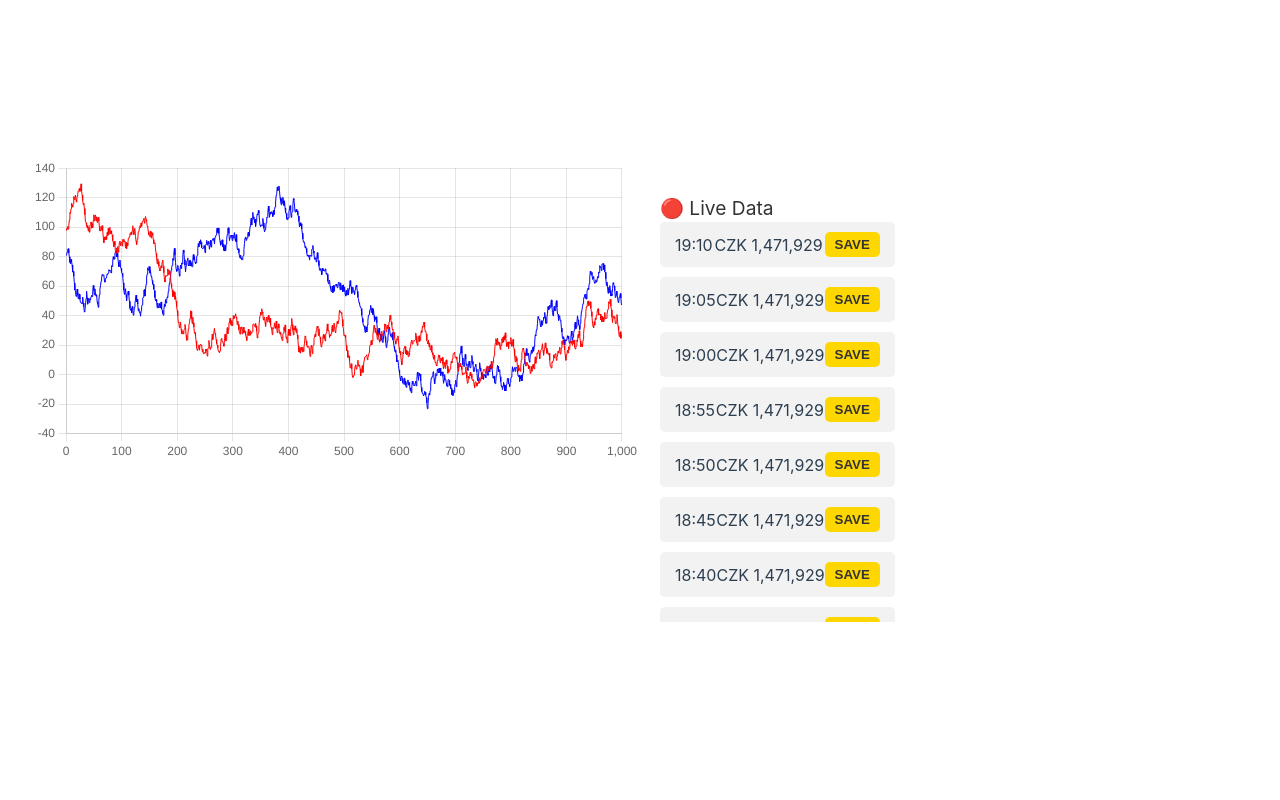
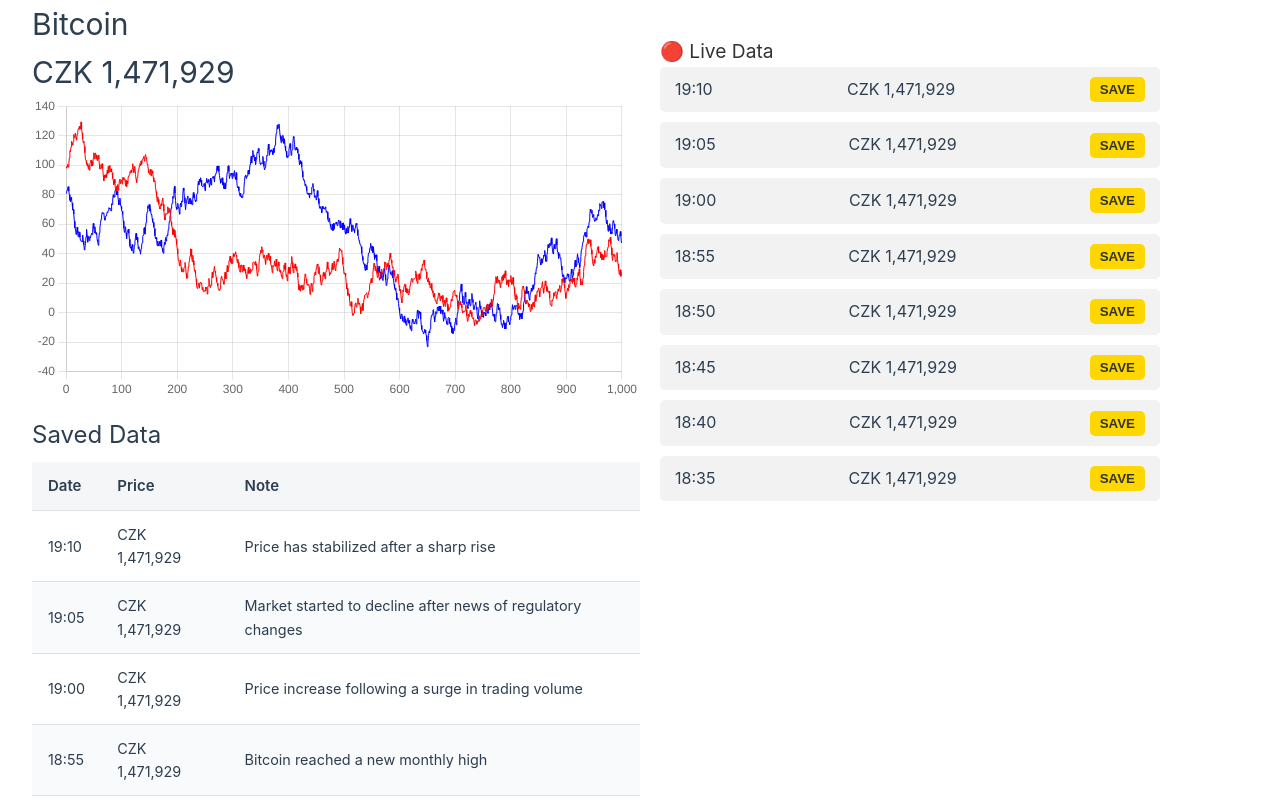
Before and after one commit to danilt2000/MedorPracticalTest, a Vue app in the folder client/medorpracticaltest.vue.client/: page / in a window 1280 px wide. Shown: the top 800 px of the page. Built offline with nearby package versions, Linux system fonts and the light colour scheme.

Commit message:
Adjust client elements vue grid

```diff
--- a/client/medorpracticaltest.vue.client/src/App.vue
+++ b/client/medorpracticaltest.vue.client/src/App.vue
@@ -3,30 +3,19 @@
 import TheWelcome from "./components/TheWelcome.vue";
 import LiveData from "./components/LiveData.vue";
 import Chart from "./components/Chart.vue";
+import SavedData from "./components/SavedData.vue";
 </script>
 
 <template>
   <main>
+
+    <h1>Bitcoin</h1>
+    <h1>CZK 1,471,929</h1>
     <Chart/>
-
+  <SavedData />
     <!-- <TheWelcome /> -->
   </main>
-  <header>
-    <LiveData />
-
-    <!-- <img
-    alt="Vue logo"
-    class="logo"
-    src="./assets/logo.svg"
-    width="125"
-    height="125"
-    /> -->
-
-    <div class="wrapper">
-      <!-- <HelloWorld msg="You did it!" /> -->
-
-    </div>
-  </header>
+  <LiveData />
 
 
 </template>
--- a/client/medorpracticaltest.vue.client/src/components/Chart.vue
+++ b/client/medorpracticaltest.vue.client/src/components/Chart.vue
@@ -99,8 +99,5 @@
   </script>
 
   <style scoped>
-  canvas {
-    max-width: 100%;
-    height: 400px;
-  }
+
   </style>
--- a/client/medorpracticaltest.vue.client/src/components/LiveData.vue
+++ b/client/medorpracticaltest.vue.client/src/components/LiveData.vue
@@ -66,8 +66,8 @@
   display: flex;
   flex-direction: column;
   gap: 10px;
-  max-height: 400px;
   overflow-y: auto;
+  max-height: 800px;
 }
 
 .data-row {
--- /dev/null
+++ b/client/medorpracticaltest.vue.client/src/components/SavedData.vue
@@ -0,0 +1,77 @@
+<template>
+    <div class="saved-data">
+      <h2>Saved Data</h2>
+      <table>
+        <thead>
+          <tr>
+            <th>Date</th>
+            <th>Price</th>
+            <th>Note</th>
+          </tr>
+        </thead>
+        <tbody>
+          <tr v-for="(item, index) in data" :key="index">
+            <td>{{ item.date }}</td>
+            <td>{{ item.price }}</td>
+            <td>{{ item.note }}</td>
+          </tr>
+        </tbody>
+      </table>
+    </div>
+  </template>
+
+  <script setup>
+  import { ref } from 'vue';
+
+  const data = ref([
+    { date: '19:10', price: 'CZK 1,471,929', note: 'Price has stabilized after a sharp rise' },
+    { date: '19:05', price: 'CZK 1,471,929', note: 'Market started to decline after news of regulatory changes' },
+    { date: '19:00', price: 'CZK 1,471,929', note: 'Price increase following a surge in trading volume' },
+    { date: '18:55', price: 'CZK 1,471,929', note: 'Bitcoin reached a new monthly high' },
+    { date: '18:50', price: 'CZK 1,471,929', note: 'Sharp decline due to mass sell-off' },
+    { date: '18:45', price: 'CZK 1,471,929', note: 'Correction after a strong rally' },
+    { date: '18:40', price: 'CZK 1,471,929', note: 'Positive impact of Federal Reserve decisions' },
+  ]);
+  </script>
+
+  <style scoped>
+  .saved-data {
+    margin-top: 1rem;
+  }
+
+  h2 {
+    font-size: 1.5rem;
+    margin-bottom: 0.5rem;
+  }
+
+  table {
+    width: 100%;
+    border-collapse: collapse;
+  }
+
+  thead {
+    background-color: #f4f6f8;
+  }
+
+  th, td {
+    padding: 0.75rem 1rem;
+    text-align: left;
+    border-bottom: 1px solid #e0e0e0;
+  }
+
+  tbody tr:nth-child(even) {
+    background-color: #f9fafb;
+  }
+
+  tbody tr:hover {
+    background-color: #eef3f7;
+  }
+
+  td {
+    font-size: 0.9rem;
+  }
+
+  th {
+    font-weight: 600;
+  }
+  </style>
```
